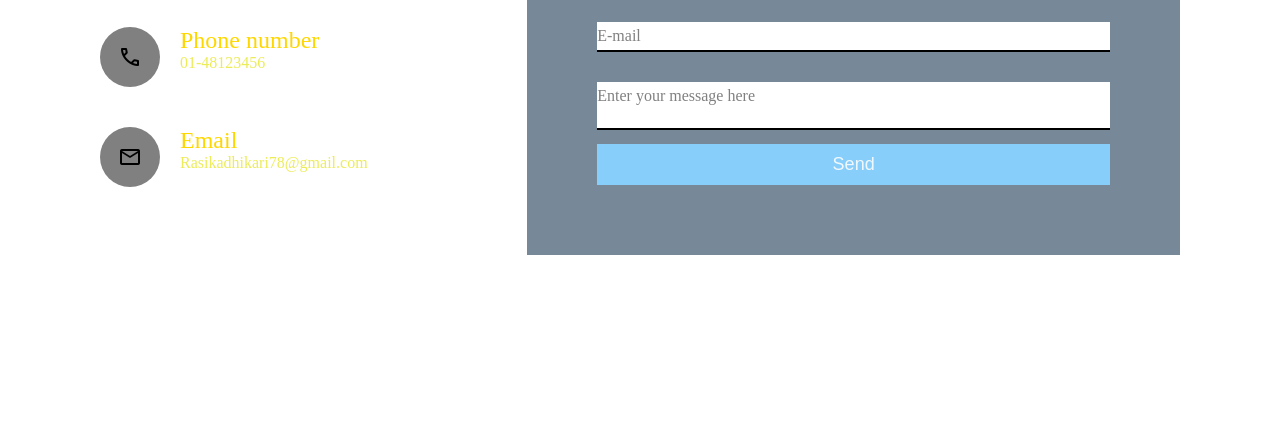
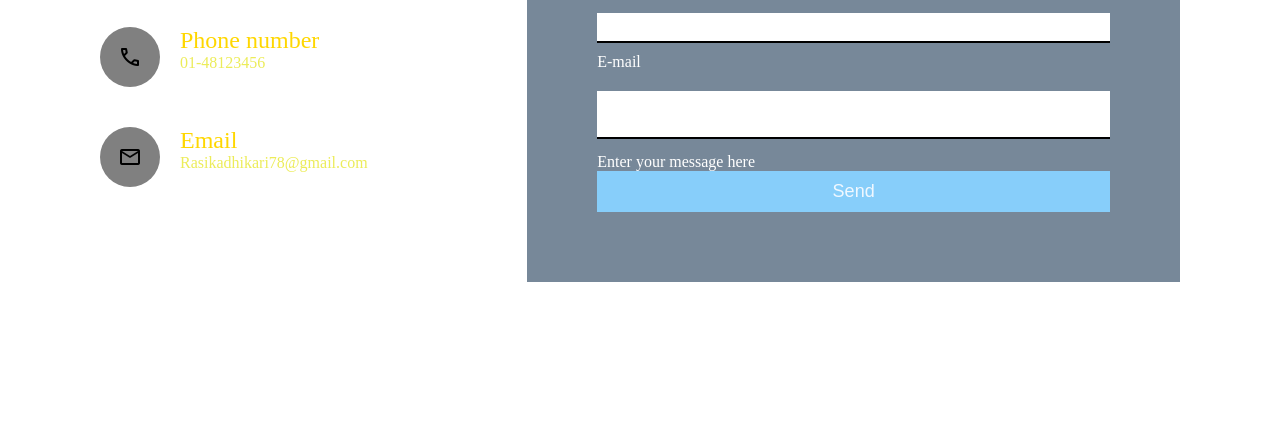
Before and after one commit to rasikadhikari/csy1018-web-development-assignment-1-23834836-rasik-adhikari-project-report, a plain HTML site: page contact.html in a window 1280 px wide. Shown: the part 549-991 px from the top of the page. Drawn offline with nearby package versions, Linux system fonts and the light colour scheme.

Commit message:
file updated with z-index to create a side interface

```diff
--- a/css/contact.css
+++ b/css/contact.css
@@ -67,7 +67,7 @@ a.active,a:hover{
     }
     .top{
         background-color: gray;
-        position: absolute;
+
         z-index: 1;
     }
     @media(max-width:858px) {
@@ -207,14 +207,14 @@ flex-direction: column;
     resize: none;
 }
 .contact-form .formbox span{
-    position: absolute;
+
     left: 0;
     padding: 5px 0;
     font-size: 16px;
     margin: 10px 0;
     pointer-events: none;
     transition: 0.5s;
-    color: gray;
+    color: white;
 }
 /* Email */
 .contact-form .formbox input:focus ~ span,
--- a/css/portfolio.css
+++ b/css/portfolio.css
@@ -96,7 +96,7 @@ a.active,a:hover{
         }
         .top{
             background-color: gray;
-            position: absolute;
+
             z-index: 1;
         }
         nav ul li{
```
